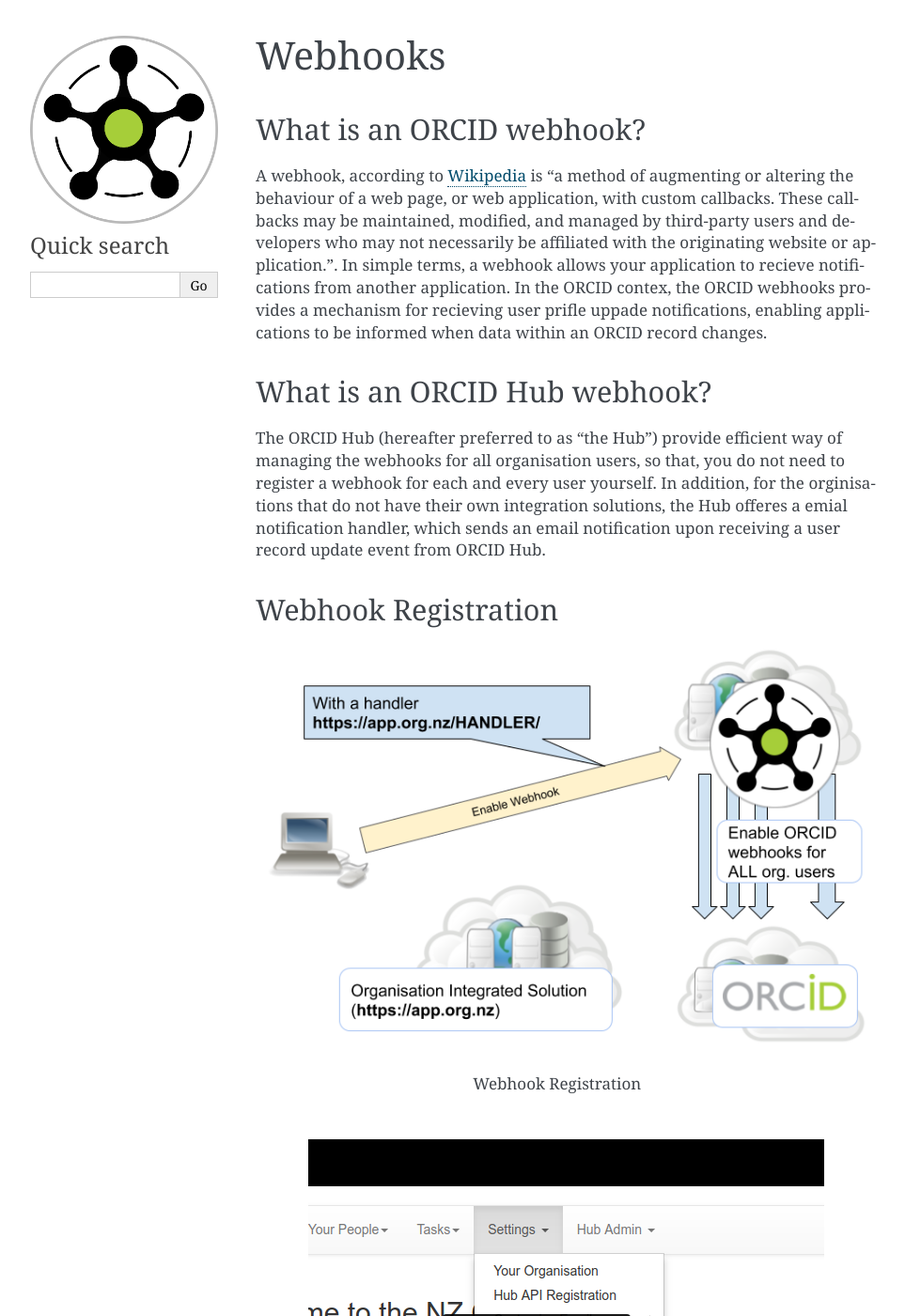
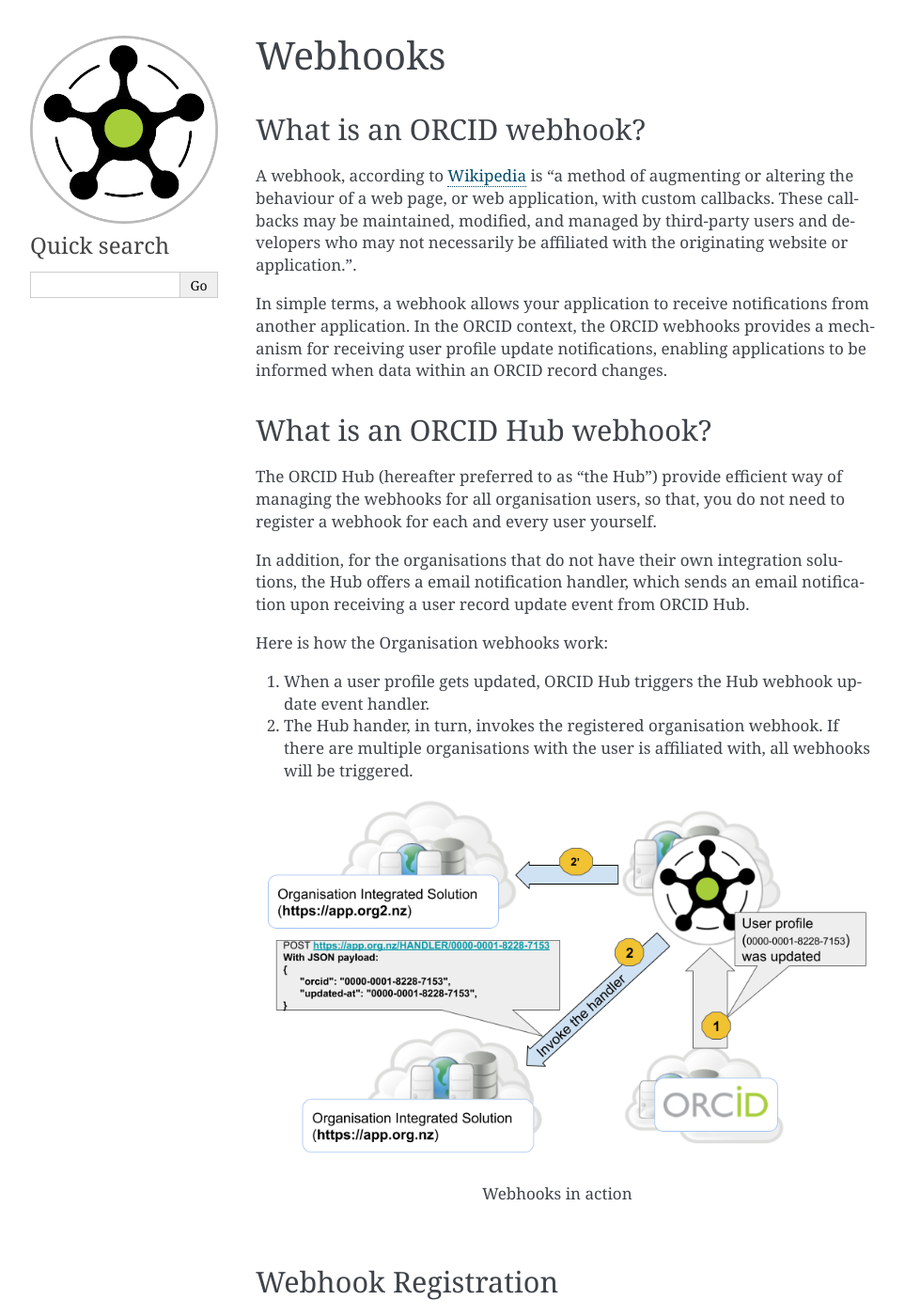
Before and after one commit to Royal-Society-of-New-Zealand/NZ-ORCID-Hub, a Sphinx documentation site: the page built from docs/webhooks.rst, in a window 1280 px wide and 1400 px high. Shown: the whole window at 94% size, without its empty margins (148-1111 px from the left). Built offline with Sphinx 7.4.7, drawn with Linux system fonts in a browser that asks for light colours; the version number could not be read and is left out; some of the changed text lies outside the part shown.

Commit message:
inproved documentation on the webhooks

```diff
--- a/docs/webhooks.rst
+++ b/docs/webhooks.rst
@@ -6,24 +6,35 @@ Webhooks
 What is an ORCID webhook?
 -------------------------
 
-A webhook, according to `Wikipedia <https://en.wikipedia.org/wiki/Webhook>`_ is "a method of augmenting or altering the behaviour of a web page, or web application, with custom callbacks. These callbacks may be maintained, modified, and managed by third-party users and developers who may not necessarily be affiliated with the originating website or application.". In simple terms, a webhook allows your application to recieve notifications from another application. In the ORCID contex, the ORCID webhooks provides a mechanism for recieving user prifle uppade notifications, enabling applications to be informed when data within an ORCID record changes.
+A webhook, according to `Wikipedia <https://en.wikipedia.org/wiki/Webhook>`_ is "a method of augmenting or altering the behaviour of a web page, or web application, with custom callbacks. These callbacks may be maintained, modified, and managed by third-party users and developers who may not necessarily be affiliated with the originating website or application.".
+
+In simple terms, a webhook allows your application to receive notifications from another application. In the ORCID context, the ORCID webhooks provides a mechanism for receiving user profile update notifications, enabling applications to be informed when data within an ORCID record changes.
 
 
 What is an ORCID Hub webhook?
 -----------------------------
 
 The ORCID Hub (hereafter preferred to as "the Hub") provide efficient way of managing the webhooks for all organisation users, so that, you do not need to register a webhook for each and every user yourself.
-In addition, for the orginisations that do not have their own integration solutions, the Hub offeres a emial notification handler, which sends an email notification upon receiving a user record update event from ORCID Hub.
+
+In addition, for the organisations that do not have their own integration solutions, the Hub offers a email notification handler, which sends an email notification upon receiving a user record update event from ORCID Hub.
+
+Here is how the Organisation webhooks work:
+
+#. When a user profile gets updated, ORCID Hub triggers the Hub webhook update event handler.
+#. The Hub hander, in turn, invokes the registered organisation webhook. If there are multiple organisations with the user is affiliated with, all webhooks will be triggered.
+
+
+.. figure:: images/webhooks_invocation.png
+    :alt: Webhooks in action
+    :align: center
+
+    Webhooks in action
+
 
 Webhook Registration
 --------------------
 
-.. figure:: images/webhooks_registration.png
-    :alt: Webhook Registration
-    :align: center
-
-    Webhook Registration
-
+In order to register an organisation webhook, you need to provide either a handler URL or enable email notifications. The Hub on your behalf will take care of registering the ORCID Webhooks for every and each of your organisation user. After registering an organisation webhook, the Hub will take care to add a webhook for any new user who affiliates her profile with your organisation.
 
 .. figure:: images/webhooks_menu.png
     :alt: Navigation to the Webhook menu
@@ -31,6 +42,9 @@ Webhook Registration
 
     Navigation to the Webhook menu
 
+..    include:: <isonum.txt>
+
+First, navigate via **Settings → Set Webhooks** and fill out the ``Organisation Webhook`` form. The Webhook URL should be your organisation applications Webhook handler URL. If you do not have an integration solution and wish to receive the notifications by email, leave this field empty, and, instead, make checked the ``Email Notifications Enabled`` checkbox and click on ``Save``. By default email notifications will be sent to the organisation technical contact email address. If you wish to have them sent to a different email address, fill in the field ``Notification Email Address``.
 
 .. figure:: images/webhooks_form.png
     :alt: Webhook registration form
@@ -38,8 +52,10 @@ Webhook Registration
 
     Webhook registration form
 
-.. figure:: images/webhooks_invocation.png
-    :alt: Webhooks in action
+After saving the form the Hub will go through all the user records affiliate with your organisation and register for each user an ORCID Webhook:
+
+.. figure:: images/webhooks_registration.png
+    :alt: Webhook Registration
     :align: center
 
-    Webhooks in action
+    Webhook Registration
```
